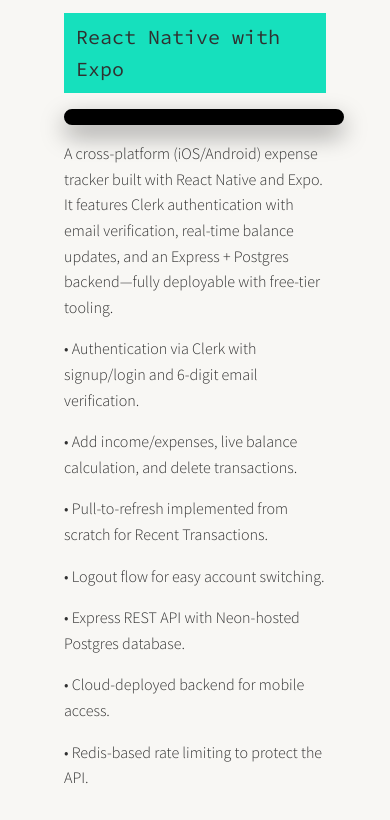
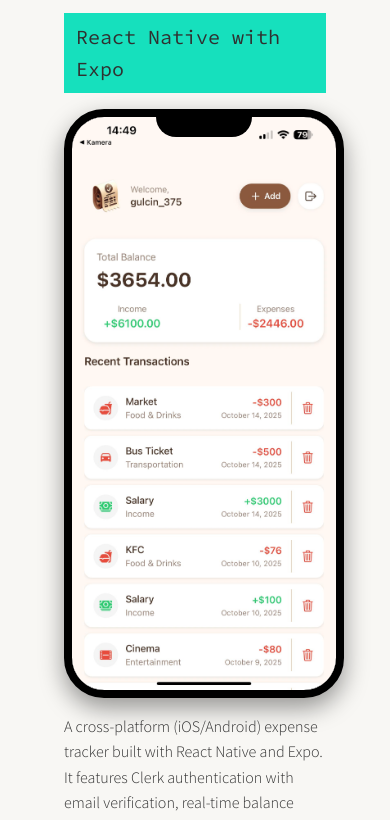
Before and after one commit to GulcinGulcu/Portfolio, a React (Create React App) app: page / in a window 390 px wide. Shown: the part 2534-3354 px from the top of the page. Built offline with nearby package versions, Linux system fonts and the light colour scheme.

Commit message:
fix(ui): fix mobil phone frame

```diff
--- a/src/Components/PhoneFrame/styles.css
+++ b/src/Components/PhoneFrame/styles.css
@@ -1,4 +1,3 @@
-/* ============== PhoneFrame ============== */
 .phone-frame {
   width: 280px;
   max-width: 320px;
@@ -34,16 +33,6 @@
   position: relative;
 }
 
-/* İçerik (Carousel) ekranı tam doldursun */
-.phone-frame .screen > * {
-  position: absolute;
-  inset: 0;
-  width: 100%;
-  height: 100%;
-  display: block;
-}
-
-/* ============== Carousel zinciri yüksekliği ============== */
 .phone-frame .screen .carousel,
 .phone-frame .screen .slider-wrapper,
 .phone-frame .screen .slider,
@@ -51,7 +40,6 @@
   height: 100%;
 }
 
-/* ============== Görsel ============== */
 .phone-frame .screen .slide img {
   width: 100%;
   height: 100%;
@@ -60,9 +48,18 @@
   display: block;
 }
 
-/* ============== Carousel ekstra öğeleri kapat ============== */
 .phone-frame .screen .control-dots,
 .phone-frame .screen .thumbs-wrapper,
 .phone-frame .screen .carousel-status {
   display: none !important;
 }
+
+@media (min-width: 600px) {
+  .phone-frame .screen > * {
+    position: absolute;
+    inset: 0;
+    width: 100%;
+    height: 100%;
+    display: block;
+  }
+}
```
